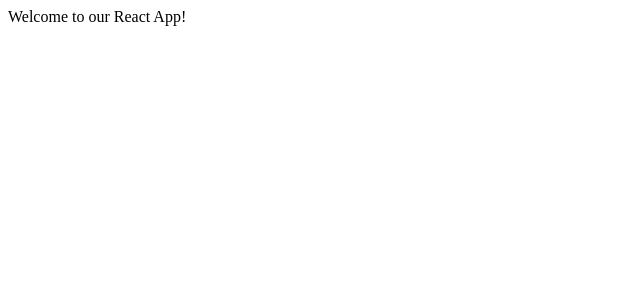
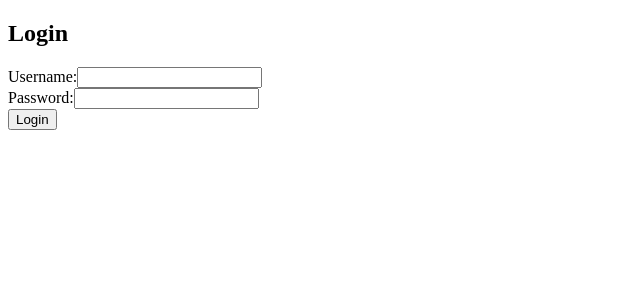
Before and after one commit to NathalieOwusu/la-galleria, a React app: page / in a window 1280 px wide. Shown: the top 300 px of the page, without its empty margins (0-640 px from the left). Built offline with nearby package versions, Linux system fonts and the light colour scheme.

Commit message:
Log In Page version 1

```diff
--- a/client/App.jsx
+++ b/client/App.jsx
@@ -1,9 +1,11 @@
 import React from 'react'
-
+import Login from './pages/LoginIn';
 const App = () => {
   return (
-    <div>Welcome to our React App!</div>
+    <div>
+      <Login />
+    </div>
   )
 }
 
-export default App
+export default App;
--- a/client/pages/LoginIn.jsx
+++ b/client/pages/LoginIn.jsx
@@ -0,0 +1,42 @@
+import React, { useState } from 'react';
+
+function Login() {
+    const [username, setUsername] = useState('');
+    const [password, setPassword] = useState('');
+
+    const handleSubmit = (e) => {
+      e.preventDefault();
+      console.log('Username:', username);
+      console.log('Password:', password);
+     // we wait for our API call
+    };
+
+  return (
+    <div>
+        <h2>Login</h2>
+        <form onSubmit={handleSubmit}>
+        <div>
+            <label>Username:</label>
+            <input
+                type="text"
+                value={username}
+                onChange={(e) => setUsername(e.target.value)}
+                />
+        </div>
+        <div>
+            <label>Password:</label>
+            <input
+            type="password"
+            value={password}
+            onChange={(e) => setPassword(e.target.value)}
+            />
+        </div>
+        <button type="submit">Login</button>
+        </form>
+    </div>
+  );
+
+
+ }
+
+ export default Login;
```
